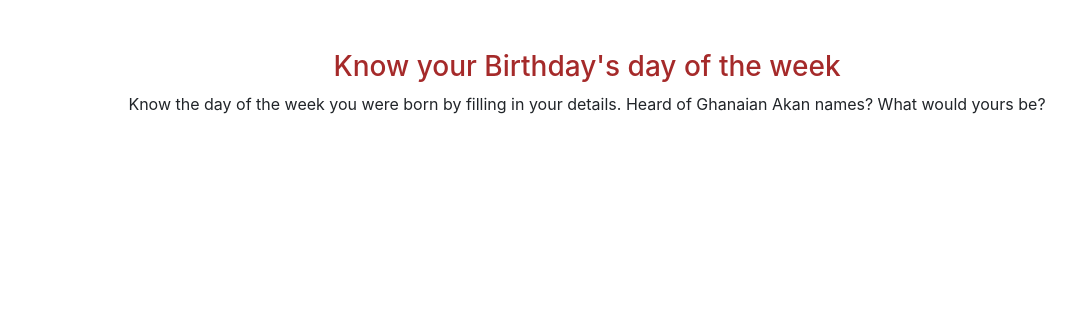
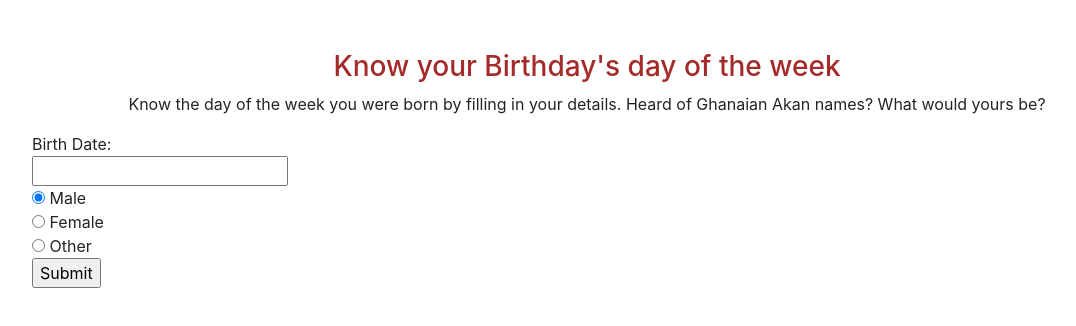
Before and after one commit to Jmos-Mbugua/birthday-calculator, a plain HTML site: page index.html in a window 1280 px wide. Shown: the whole page, without its empty margins (53-1129 px from the left). Drawn offline with Linux system fonts and the light colour scheme.

```diff
--- a/css/index.css
+++ b/css/index.css
@@ -1,6 +1,5 @@
 .container {
     margin-top: 50px;
-    /* border: solid black 1px; */
     border-radius: 20px;
 }
 
--- a/index.html
+++ b/index.html
@@ -1,4 +1,5 @@
 <html lang="en">
+
 <head>
     <meta charset="UTF-8">
     <meta name="viewport" content="width=device-width, initial-scale=1.0">
@@ -8,15 +9,27 @@
     <link rel="stylesheet" href="css/bootstrap.css" type="text/css">
     <link rel="stylesheet" href="css/index.css" type="text/css">
 </head>
+
 <body>
     <div class="container">
         <h3>Know your Birthday's day of the week</h3>
-        <p>Know the day of the week you were born by filling in your details. Heard of Ghanaian
-            Akan names? What would yours be?
+        <p>Know the day of the week you were born by filling in your details. Heard of Ghanaian Akan names? What would yours
+            be?
         </p>
 
+        <form action="action_page.php">
+            <fieldset>
+            Birth Date:<br>
+            <input type="text" name="Birth Date"/><br>
+            <input type="radio" name="gender" value="male" checked> Male<br>
+            <input type="radio" name="gender" value="female"> Female<br>
+            <input type="radio" name="gender" value="other"> Other<br>
+            <input type="submit" value="Submit">
+            </fieldset>
 
+        </form>
 
     </div>
 </body>
+
 </html>
```
Also changed, not shown: script.js (added).
